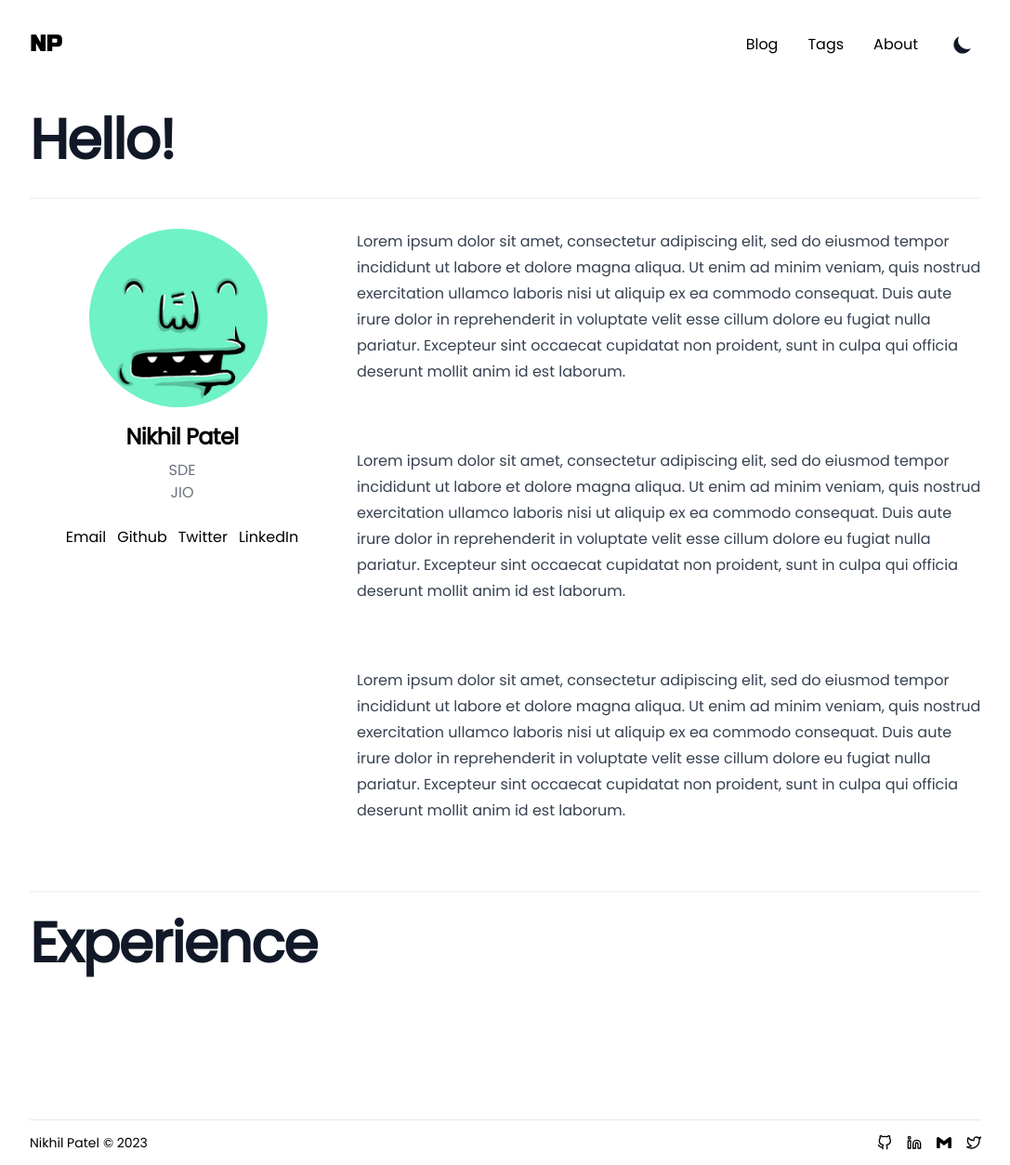
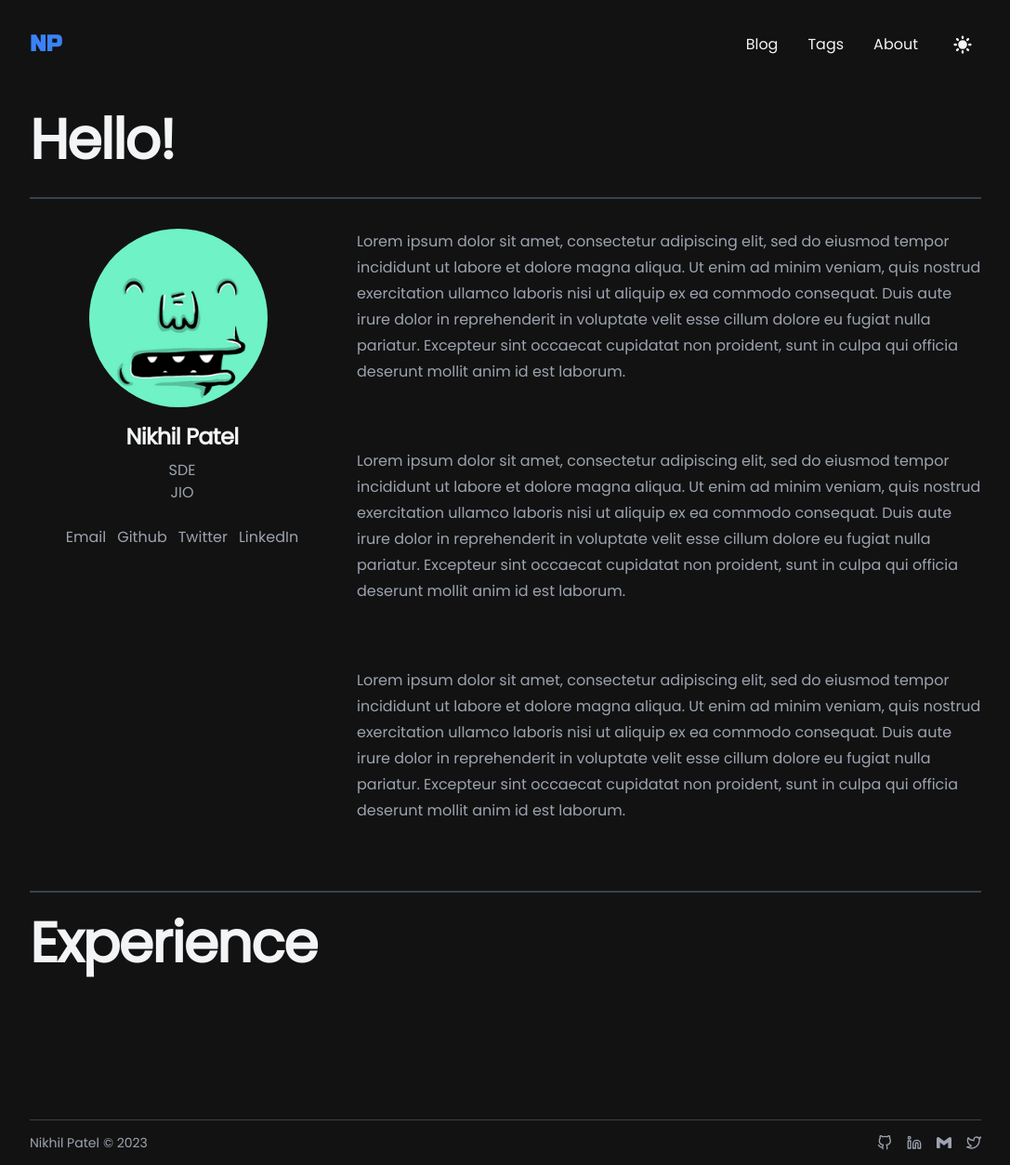
Before and after one commit to NikhilP99/nikhilpatel.tech, a Next.js app: page /about in a window 1280 px wide. Shown: the whole page at 93% size, without its empty margins (96-1183 px from the left). Built offline with nearby package versions, Linux system fonts and the light colour scheme.

Commit message:
Adding color variables for theming

```diff
--- a/src/app/about/page.tsx
+++ b/src/app/about/page.tsx
@@ -5,15 +5,15 @@ import Link from 'next/link'
 const About = () => {
   return (
     <main className='flex-1'>
-      <div className='divide-y-2 divide-gray-100 dark:divide-gray-700'>
+      <div className='divide-y-2 divide-background-secondary'>
         <div className="pt-6 pb-8">
-          <h1 className="text-3xl font-extrabold leading-9 tracking-tight text-gray-900 dark:text-gray-100 sm:text-4xl sm:leading-10 md:text-6xl md:leading-14">
+          <h1 className="text-3xl font-extrabold leading-9 tracking-tight text-type-primary sm:text-4xl sm:leading-10 md:text-6xl md:leading-14">
             Hello!
           </h1>
         </div>
         <div className="items-start space-y-2 xl:grid xl:grid-cols-3 xl:gap-x-8 xl:space-y-0">
           <AuthorCard />
-          <div className="prose max-w-none pt-8 pb-8 dark:prose-invert xl:col-span-2">
+          <div className="prose max-w-none pt-8 pb-8 text-type-secondary xl:col-span-2">
             <AboutContent />
           </div>
         </div>
@@ -33,12 +33,12 @@ const AuthorCard = () => {
         height={192}
         className="h-48 w-48 rounded-full"
       />
-      <h3 className="pt-4 pb-2 text-2xl font-bold leading-8 tracking-tight">
+      <h3 className="pt-4 pb-2 text-2xl font-bold leading-8 tracking-tight text-type-primary">
         Nikhil Patel
       </h3>
-      <div className="text-gray-500 dark:text-gray-400">SDE</div>
-      <div className="text-gray-500 dark:text-gray-400">JIO</div>
-      <div className="flex space-x-3 pt-6">
+      <div className="text-type-secondary">SDE</div>
+      <div className="text-type-secondary">JIO</div>
+      <div className="flex space-x-3 pt-6 text-type-secondary">
         <Link href="/"> Email </Link>
         <Link href="/"> Github </Link>
         <Link href="/"> Twitter </Link>
@@ -82,7 +82,7 @@ const Experience = () => {
   return (
     <div className="mt-10">
       <div className="space-y-2 pt-6 pb-8 md:space-y-5">
-        <h1 className="text-3xl font-extrabold leading-9 tracking-tight text-gray-900 dark:text-gray-100 sm:text-4xl sm:leading-10 md:text-6xl md:leading-14">
+        <h1 className="text-3xl font-extrabold leading-9 tracking-tight text-type-primary sm:text-4xl sm:leading-10 md:text-6xl md:leading-14">
           Experience
         </h1>
       </div>
--- a/src/app/globals.css
+++ b/src/app/globals.css
@@ -6,26 +6,24 @@ body * {
   @apply transition-colors duration-700;
 }
 
-/* :root {
-  --foreground-rgb: 0, 0, 0;
-  --background-start-rgb: 214, 219, 220;
-  --background-end-rgb: 255, 255, 255;
+[data-theme="dark"] {
+  --background: #1c1b22;
+  --background-secondary: theme(colors.gray.700);
+  --accent-light: theme(colors.blue.300);
+  --accent-medium: theme(colors.blue.500);
+  --accent-dark: theme(colors.blue.600);
+  --type-primary: theme(colors.gray.100);
+  --type-secondary: theme(colors.gray.400);
+  --type-tertiary: theme(colors.gray.400);
 }
 
-@media (prefers-color-scheme: light) {
-  :root {
-    --foreground-rgb: 255, 255, 255;
-    --background-start-rgb: 0, 0, 0;
-    --background-end-rgb: 0, 0, 0;
-  }
+[data-theme="light"] {
+  --background: #ffffff;
+  --background-secondary: theme(colors.gray.200);
+  --accent-light: theme(colors.blue.300);
+  --accent-medium: theme(colors.blue.500);
+  --accent-dark: theme(colors.blue.600);
+  --type-primary: theme(colors.gray.900);
+  --type-secondary: theme(colors.gray.600);
+  --type-tertiary: theme(colors.gray.600);
 }
-
-body {
-  color: rgb(var(--foreground-rgb));
-  background: linear-gradient(
-      to bottom,
-      transparent,
-      rgb(var(--background-end-rgb))
-    )
-    rgb(var(--background-start-rgb));
-} */
--- a/src/app/layout.tsx
+++ b/src/app/layout.tsx
@@ -32,7 +32,7 @@ export default function RootLayout(props: WithChildren) {
   return (
     <html lang="en" className={`${poppins.variable} ${roboto_mono.variable} ${russo_one.variable}`}>
       <body>
-        <ThemeProvider attribute="class" defaultTheme='system' enableSystem>
+        <ThemeProvider defaultTheme='dark'>
           <LayoutWrapper>
             {children}
           </LayoutWrapper>
--- a/src/app/page.tsx
+++ b/src/app/page.tsx
@@ -2,14 +2,14 @@ export default function Home() {
   return (
     <div className="flex-1 flex h-full flex-col justify-center px-7">
       <div className="space-y-2 pt-6 pb-8 md:space-y-5">
-        <p className={`text-lg leading-3 font-mono text-gray-500 dark:text-gray-400`}>Hi, my name is</p>
-        <h1 className="text-5xl font-extrabold leading-9 tracking-tight text-gray-900 dark:text-gray-100 sm:text-5xl sm:leading-10 md:text-8xl md:leading-14">
+        <p className={`text-lg leading-3 font-mono text-type-secondary`}>Hi, my name is</p>
+        <h1 className="text-5xl font-extrabold leading-9 tracking-tight text-type-primary sm:text-5xl sm:leading-10 md:text-8xl md:leading-14">
           Nikhil Patel
         </h1>
-        <h3 className="text-3xl font-extrabold leading-9 tracking-tight text-gray-900 dark:text-gray-100 sm:text-4xl sm:leading-10 md:text-6xl md:leading-14">
+        <h3 className="text-3xl font-extrabold leading-9 tracking-tight text-type-primary sm:text-4xl sm:leading-10 md:text-6xl md:leading-14">
           Im a software developer
         </h3>
-        <p className="text-lg leading-7 text-gray-500 dark:text-gray-400">
+        <p className="text-lg leading-7 text-type-secondary">
         A blog created with Next.js and Tailwind
         </p>
       </div>
--- a/src/components/Layout/Footer/index.tsx
+++ b/src/components/Layout/Footer/index.tsx
@@ -4,15 +4,15 @@ import { FOOTER_LINKS } from "@/config/links"
 const Footer = () => {
   return (
     <footer>
-      <div className="mt-16 divide-y divide-gray-200 dark:divide-gray-700">
+      <div className="mt-16 divide-y divide-background-secondary">
         {/* Spotify component here */}
         <div></div>
         <div className="mt-2 flex flex-col-reverse items-center py-2 md:flex-row md:justify-between">
-          <div className="flex space-x-1 text-sm">
+          <div className="flex space-x-1 text-sm text-type-secondary">
             <div>Nikhil Patel</div>
             <div>{`© ${new Date().getFullYear()}`}</div>
           </div>
-          <div className="flex flex-row items-center text-sm space-x-4 py-2">
+          <div className="flex flex-row items-center text-sm space-x-4 py-2 text-type-secondary">
             {FOOTER_LINKS.map((link) => {
               const Icon = link.icon
               return <Link key={link.href} href={link.href}> <Icon size={16} /> </Link>
--- a/src/components/Layout/Header/index.tsx
+++ b/src/components/Layout/Header/index.tsx
@@ -7,7 +7,7 @@ const Header = () => {
     <header className="flex flex-row justify-between py-8">
       <Link href="/" aria-label="Nikhil Patel">
         <div className="flex items-center justify-between">
-          <div className="hidden font-russo h-6 text-2xl font-semibold sm:block">
+          <div className="hidden font-russo h-6 text-2xl font-semibold sm:block text-accent-medium">
             NP
           </div>
         </div>
@@ -18,7 +18,7 @@ const Header = () => {
             <Link
               key="tags"
               href={link.href}
-              className="p-1 font-medium sm:p-4"
+              className="p-1 font-medium sm:p-4 text-type-primary"
             >
               {link.title}
             </Link>
--- a/src/components/ThemeProvider/index.tsx
+++ b/src/components/ThemeProvider/index.tsx
@@ -1,6 +1,5 @@
 "use client"
 
-import * as React from "react"
 import { ThemeProvider as NextThemesProvider } from "next-themes"
 import type { ThemeProviderProps } from "next-themes/dist/types"
 
--- a/src/components/ThemeSwitcher/index.tsx
+++ b/src/components/ThemeSwitcher/index.tsx
@@ -4,7 +4,7 @@ import { useTheme } from 'next-themes'
 
 const ThemeSwitcher = () => {
   const [mounted, setMounted] = useState(false)
-  const { theme, setTheme, resolvedTheme } = useTheme()
+  const { theme, resolvedTheme, setTheme } = useTheme()
 
   // When mounted on client, now we can show the UI
   useEffect(() => setMounted(true), [])
@@ -20,7 +20,7 @@ const ThemeSwitcher = () => {
         xmlns="http://www.w3.org/2000/svg"
         viewBox="0 0 20 20"
         fill="currentColor"
-        className="text-gray-900 dark:text-gray-100"
+        className="text-type-primary"
       >
         {mounted && (theme === 'dark' || resolvedTheme === 'dark') ? (
           <path
--- a/tailwind.config.js
+++ b/tailwind.config.js
@@ -5,13 +5,22 @@ module.exports = {
     './src/components/**/*.{js,ts,jsx,tsx,mdx}',
     './src/app/**/*.{js,ts,jsx,tsx,mdx}',
   ],
-  darkMode: 'class',
   theme: {
     extend: {
       fontFamily: {
         sans: ['var(--font-poppins)'],
         mono: ['var(--font-roboto-mono)'],
         russo: ['var(--font-russo-one)']
+      },
+      colors: {
+        'background': 'var(--background)',
+        'background-secondary': 'var(--background-secondary)',
+        'accent-light': 'var(--accent-light)',
+        'accent-medium': 'var(--accent-medium)',
+        'accent-dark': 'var(--accent-dark)',
+        'type-primary': 'var(--type-primary)',
+        'type-secondary': 'var(--type-secondary)',
+        'type-tertiary': 'var(--type-tertiary)'
       }
     },
   },
```
